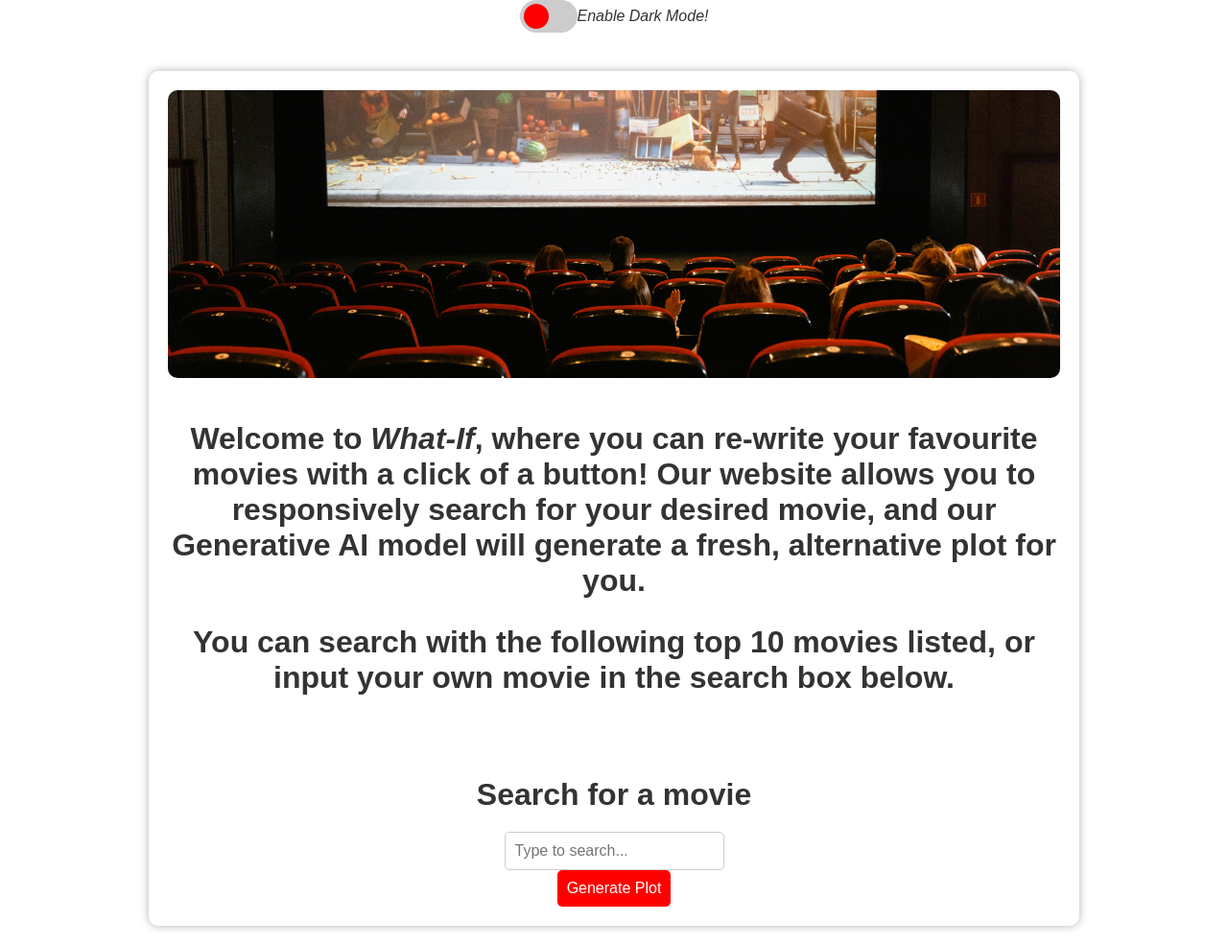
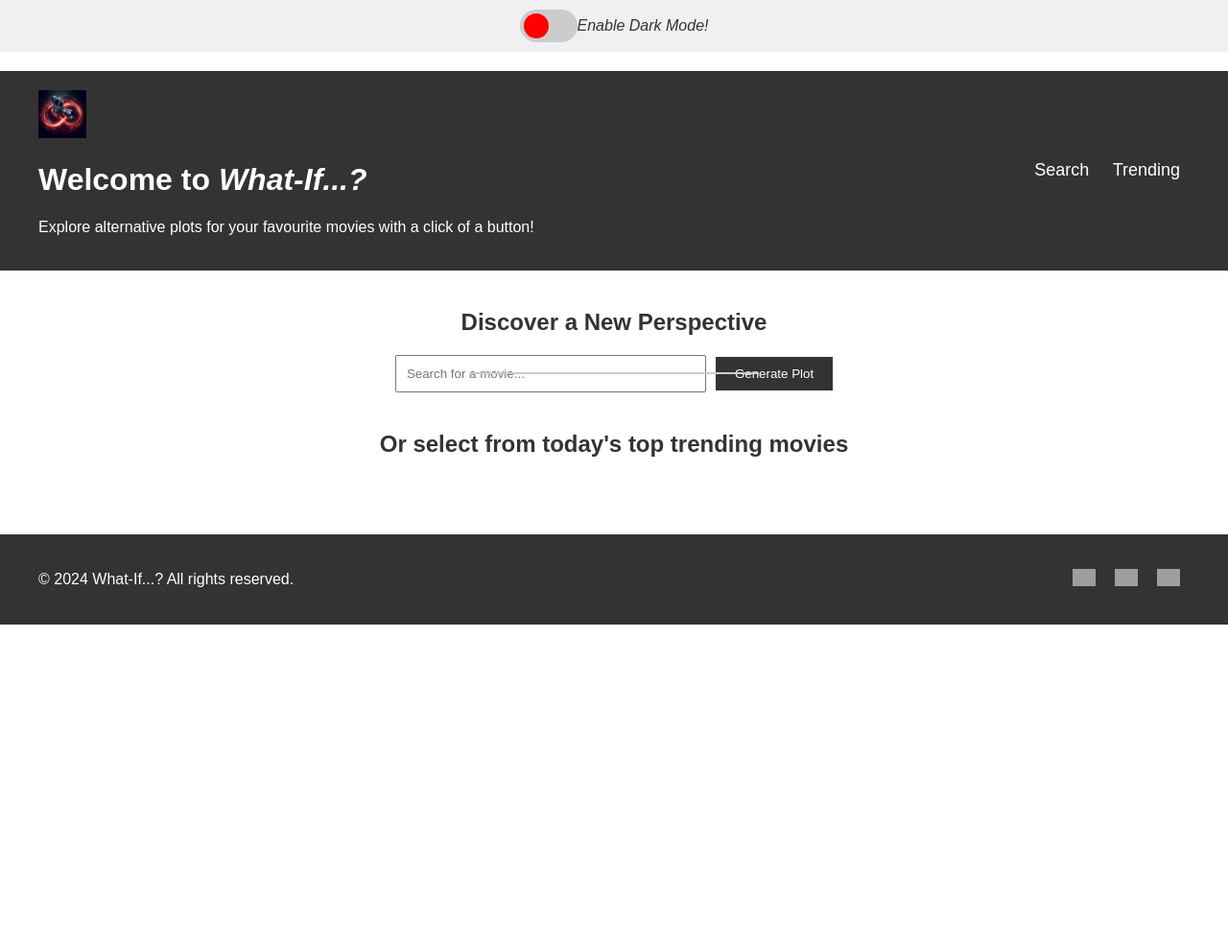
Before and after one commit to SharpWoofer/WhatIF-, a Flask app: page / in a window 1280 px wide. Shown: the whole page at 96% size. After the commit the page ends 651 px from the top, so only its background shows below. Run offline with Flask 3, Linux system fonts and the light colour scheme; data that the repository does not hold is empty; grey boxes are pictures that could not be loaded.

Commit message:
Willy say frontend bad so I change

```diff
--- a/static/index.css
+++ b/static/index.css
@@ -1,10 +1,13 @@
+/* General Styles */
 body {
     font-family: Arial, sans-serif;
     margin: 0;
     padding: 0;
-    transition: background-color 0.5s ease;
+    box-sizing: border-box;
+    transition: background-color 0.5s ease, color 0.5s ease;
 }
 
+/* Light and Dark Themes */
 .light-theme {
     background-color: #fff;
     color: #333;
@@ -15,24 +18,6 @@
     color: #FF7A7A;
 }
 
-.outer-container {
-    display: flex;
-    justify-content: center;
-    align-items: center;
-    padding: 20px;
-    min-height: 100vh;
-}
-
-.container {
-    width: 75%;
-    max-width: 1200px;
-    padding: 20px;
-    border-radius: 10px;
-    box-shadow: 0 0 10px rgba(0, 0, 0, 0.3);
-    text-align: center;
-    transition: background-color 0.5s ease;
-}
-
 .light-theme .container {
     background-color: #fff;
 }
@@ -41,67 +26,14 @@
     background-color: #333;
 }
 
-.container img {
-    width: 100%;
-    height: auto;
-    max-height: 300px;
-    object-fit: cover;
-    border-radius: 10px;
-    margin-bottom: 20px;
-}
-
-h1, h2 {
-    font-size: 32px;
-    margin-bottom: 20px;
-}
-
-.carousel-container {
-    position: relative;
-    width: 100%;
-    overflow: hidden;
-    overflow-x: auto;
-    margin: 20px 0;
-}
-
-.carousel-content {
-    display: flex;
-    transition: transform 0.5s ease;
-}
-
-.carousel-content img {
-    width: 200px;
-    height: auto;
-    margin: 0 10px;
-}
-
-form {
-    margin-top: 20px;
-}
-
-input[type="text"], button {
-    padding: 10px;
-    border: 1px solid #ccc;
-    border-radius: 5px;
-    font-size: 16px;
-}
-
-button {
-    background-color: #f00;
-    color: #fff;
-    border: none;
-    cursor: pointer;
-    transition: background-color 0.5s ease;
-}
-
-button:hover {
-    background-color: #b30000;
-}
-
+/* Theme Switch */
 .theme-switch-wrapper {
     display: flex;
     align-items: center;
     justify-content: center;
     margin-bottom: 20px;
+    background: #f0f0f0;
+    padding: 10px;
 }
 
 .theme-switch {
@@ -112,7 +44,7 @@
 }
 
 .theme-switch input {
-    display:none;
+    display: none;
 }
 
 .slider {
@@ -152,3 +84,156 @@
 .slider.round:before {
     border-radius: 50%;
 }
+
+/* Header */
+.site-header {
+    background: #333;
+    color: white;
+    padding: 20px;
+}
+
+.header-content {
+    display: flex;
+    justify-content: space-between;
+    align-items: center;
+    max-width: 1200px;
+    margin: 0 auto;
+}
+
+.logo {
+    width: 50px;
+}
+
+.navigation ul {
+    list-style: none;
+    padding: 0;
+}
+
+.navigation ul li {
+    display: inline;
+    margin: 0 10px;
+}
+
+.navigation ul li a {
+    color: white;
+    text-decoration: none;
+    font-size: 18px;
+}
+
+/* Main Content */
+.main-content {
+    padding: 20px;
+    max-width: 1200px;
+    margin: 0 auto;
+}
+
+.search-section {
+    text-align: center;
+    margin-bottom: 40px;
+}
+
+.search-section form {
+    display: flex;
+    justify-content: center;
+    align-items: center;
+}
+
+#movieTitleInput {
+    width: 300px;
+    padding: 10px;
+    margin-right: 10px;
+}
+
+#autocompleteList {
+    position: absolute;
+    background: white;
+    border: 1px solid #ccc;
+    width: 300px;
+    z-index: 1000;
+}
+
+.autocomplete-items {
+    list-style: none;
+    margin: 0;
+    padding: 0;
+}
+
+.autocomplete-items div {
+    padding: 10px;
+    cursor: pointer;
+}
+
+.autocomplete-items div:hover {
+    background: #ddd;
+}
+
+button[type="submit"] {
+    padding: 10px 20px;
+    background: #333;
+    color: white;
+    border: none;
+    cursor: pointer;
+}
+
+button[type="submit"]:hover {
+    background: #555;
+}
+
+/* Carousel Section */
+.carousel-section {
+    text-align: center;
+    margin-bottom: 40px;
+}
+
+.carousel-container {
+    position: relative;
+    width: 100%;
+    overflow: hidden;
+    overflow-x: auto;
+    margin: 20px 0;
+}
+
+.carousel-content {
+    display: flex;
+    transition: transform 0.5s ease;
+}
+
+.carousel-content img {
+    width: 200px;
+    height: auto;
+    margin: 0 10px;
+}
+
+/* Footer */
+.site-footer {
+    background: #333;
+    color: white;
+    padding: 20px 0;
+    text-align: center;
+}
+
+.footer-content {
+    display: flex;
+    justify-content: space-between;
+    align-items: center;
+    max-width: 1200px;
+    margin: 0 auto;
+}
+
+.footer-content p {
+    margin: 0;
+}
+
+.social-links {
+    list-style: none;
+    padding: 0;
+    display: flex;
+}
+
+.social-links li {
+    margin: 0 10px;
+}
+
+.social-links li a img {
+    width: 24px;
+}
--- a/templates/index.html
+++ b/templates/index.html
@@ -2,6 +2,7 @@
 <html>
 <head>
     <title>Trending Movies</title>
+    <meta name="viewport" content="width=device-width, initial-scale=1">
     <link rel="stylesheet" type="text/css" href="{{ url_for('static', filename='index.css') }}">
     <script src="{{ url_for('static', filename='themeSwitch.js') }}" defer></script>
 </head>
@@ -13,23 +14,49 @@
         </label>
         <em>Enable Dark Mode!</em>
     </div>
-    <div class="outer-container">
-        <div class="container">
-            <img src="{{ url_for('static', filename='images/cinema.jpg') }}" alt="Cinema Image">
-            <h1>Welcome to <i>What-If</i>, where you can re-write your favourite movies with a click of a button! Our website allows you to responsively search for your desired movie, and our Generative AI model will generate a fresh, alternative plot for you.</h1>
-            <h2>You can search with the following top 10 movies listed, or input your own movie in the search box below.</h2><br>
-            <!-- Carousel Container -->
-            <div class="carousel-container">
-                <div class="carousel-content"></div>
+    <header class="site-header">
+        <div class="header-content">
+            <div class="text-content">
+                <img src="{{ url_for('static', filename='images/logo.png') }}" alt="Website Logo" class="logo">
+                <h1>Welcome to <i>What-If...?</i></h1>
+                <p>Explore alternative plots for your favourite movies with a click of a button!</p>
             </div>
-            <h2>Search for a movie</h2>
+            <nav class="navigation">
+                <ul>
+                    <li><a href="#search-section">Search</a></li>
+                    <li><a href="#carousel-section">Trending</a></li>
+                </ul>
+            </nav>
+        </div>
+    </header>
+    <main class="main-content">
+        <section id="search-section" class="search-section">
+            <h2>Discover a New Perspective</h2>
             <form method="post" action="/generate_plot">
-                <input type="text" id="movieTitleInput" name="movie_title" placeholder="Type to search..." autocomplete="off">
+                <input type="text" id="movieTitleInput" name="movie_title" placeholder="Search for a movie..." autocomplete="off">
                 <div id="autocompleteList" class="autocomplete-items"></div>
                 <button type="submit">Generate Plot</button>
             </form>
+        </section>
+        <section id="carousel-section" class="carousel-section">
+            <h2>Or select from today's top trending movies</h2>
+            <div class="carousel-container">
+                <div class="carousel-content">
+                    <!-- Carousel items will be dynamically inserted here -->
+                </div>
+            </div>
+        </section>
+    </main>
+    <footer class="site-footer">
+        <div class="footer-content">
+            <p>&copy; 2024 What-If...? All rights reserved.</p>
+            <ul class="social-links">
+                <li><a href="#"><img src="{{ url_for('static', filename='images/facebook-icon.png') }}" alt="Facebook"></a></li>
+                <li><a href="#"><img src="{{ url_for('static', filename='images/twitter-icon.png') }}" alt="Twitter"></a></li>
+                <li><a href="#"><img src="{{ url_for('static', filename='images/instagram-icon.png') }}" alt="Instagram"></a></li>
+            </ul>
         </div>
-    </div>
+    </footer>
     <script src="{{ url_for('static', filename='autocomplete.js') }}"></script>
     <script src="{{ url_for('static', filename='carousel.js') }}"></script>
 </body>
```
Also changed, not shown: static/result.css (+164 -69 lines), templates/result.html (+9 -10 lines), static/images/logo.png (added).
